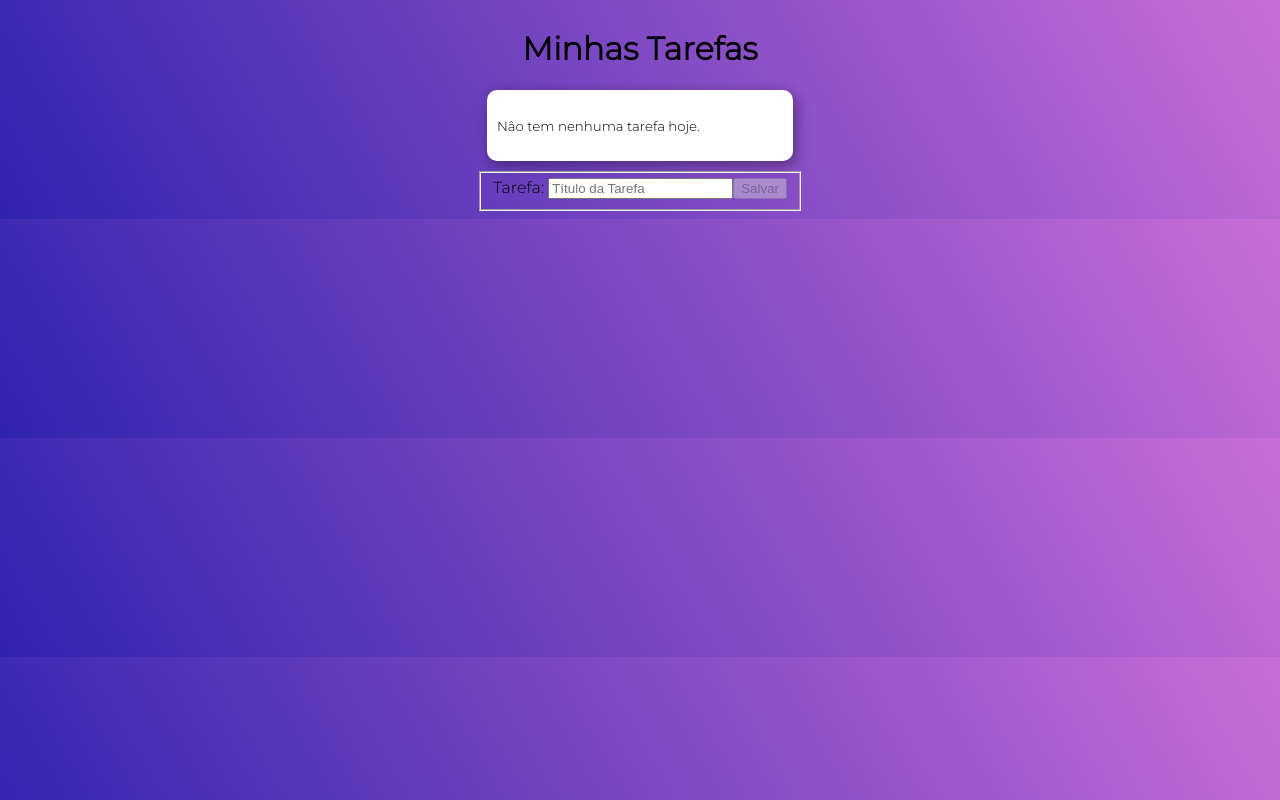
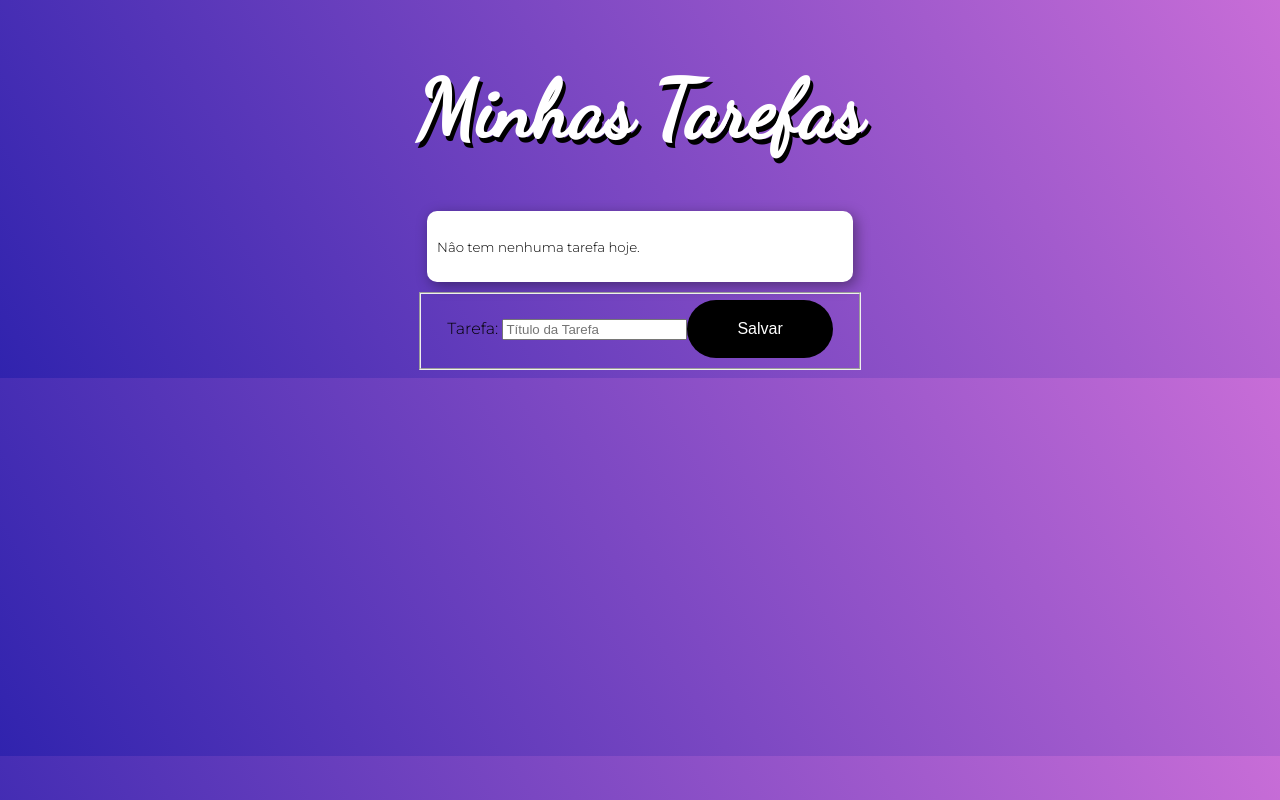
Before and after one commit to pdwebdesign/curso_angular, an Angular app in the folder todo/: page / in a window 1280 px wide. Built offline with nearby package versions, Linux system fonts and the light colour scheme.

Commit message:
Aula 21 Estilizando o botao concluida

```diff
--- a/todo/src/app/app.component.html
+++ b/todo/src/app/app.component.html
@@ -1,4 +1,4 @@
-  <h1>Minhas Tarefas</h1>
+  <h1 class="title">Minhas Tarefas</h1>
   <ul>
     <p *ngIf="todos.length==0"><small>Nâo tem nenhuma tarefa hoje.</small></p>
     <li *ngFor = "let todo of todos">
@@ -19,7 +19,7 @@
         formControlName="title"> <!-- Vinculando com o elemento dentro do app.component title -->
       <small *ngIf="form.controls.title.invalid && !form.controls.title.pristine">Este campo deve conter entre 3 e 60 caracteres</small>
       <!-- <button *ngIf="form.controls.title.valid">Salvar</button> -->
-      <button [disabled]="form.invalid" (click)="add()" (click)="save()">Salvar</button>
+      <button class="button" [disabled]="form.invalid" (click)="add()" (click)="save()">Salvar</button>
     </fieldset>
   </form>
 
--- a/todo/src/index.html
+++ b/todo/src/index.html
@@ -6,7 +6,7 @@
   <base href="/">
   <meta name="viewport" content="width=device-width, initial-scale=1">
   <link rel="icon" type="image/x-icon" href="favicon.ico">
-  <link href="https://fonts.googleapis.com/css?family=Montserrat:300&display=swap" rel="stylesheet">
+  <link href="https://fonts.googleapis.com/css?family=Dancing+Script|Montserrat:300&display=swap" rel="stylesheet">
 </head>
 <body>
   <app-root></app-root>
--- a/todo/src/styles.css
+++ b/todo/src/styles.css
@@ -49,3 +49,26 @@ li>button:hover {
     opacity: 1;
     transition: opacity 1s;
 }
+
+.title {
+    font-family: 'Dancing Script', cursive;
+    color: #fff;
+    font-size: 5rem;
+    text-shadow: 3px 5px #000;
+}
+
+.text-center {
+    text-align: center;
+}
+
+.button {
+    background-color: #000;
+    border: none;
+    padding: 20px;
+    color: #fff;
+    border-radius: 30px;
+    font-size: 1rem;
+    font-weight: 100;
+    padding-left: 50px;
+    padding-right: 50px;
+}
```
